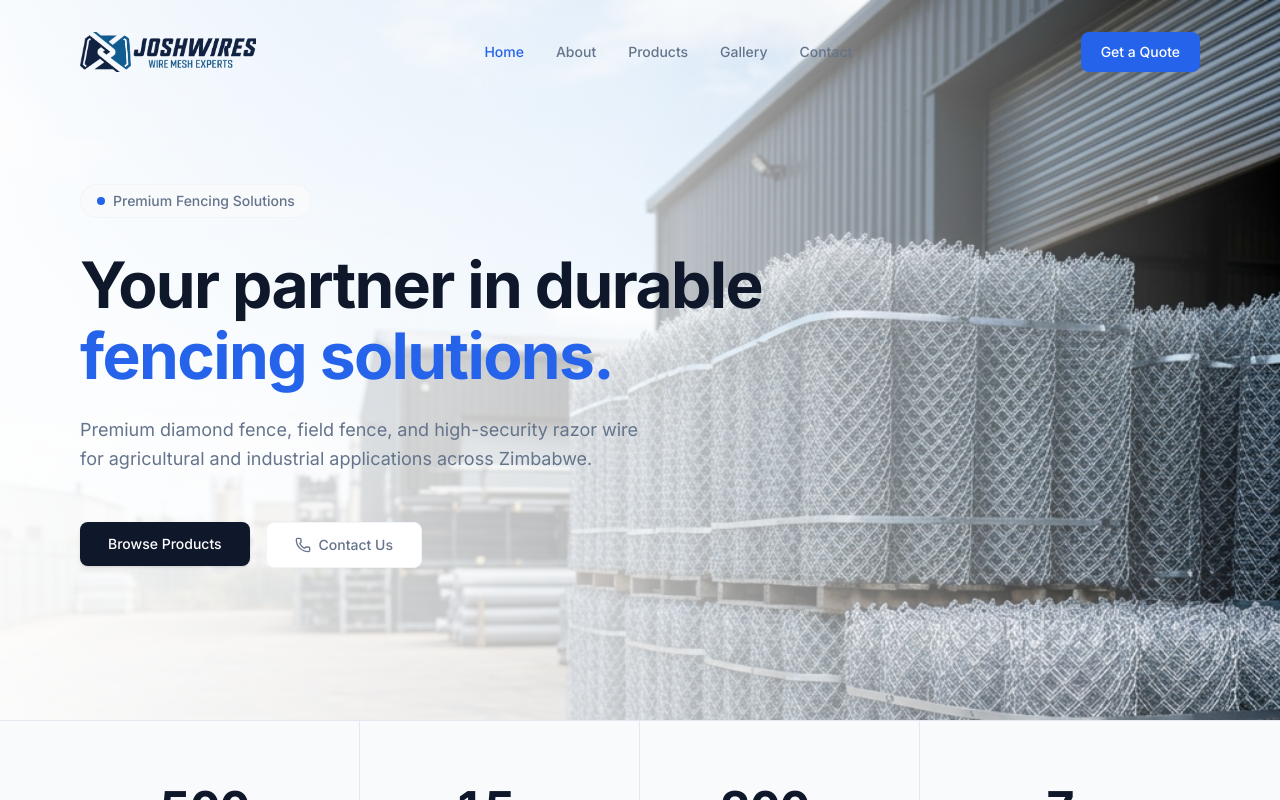
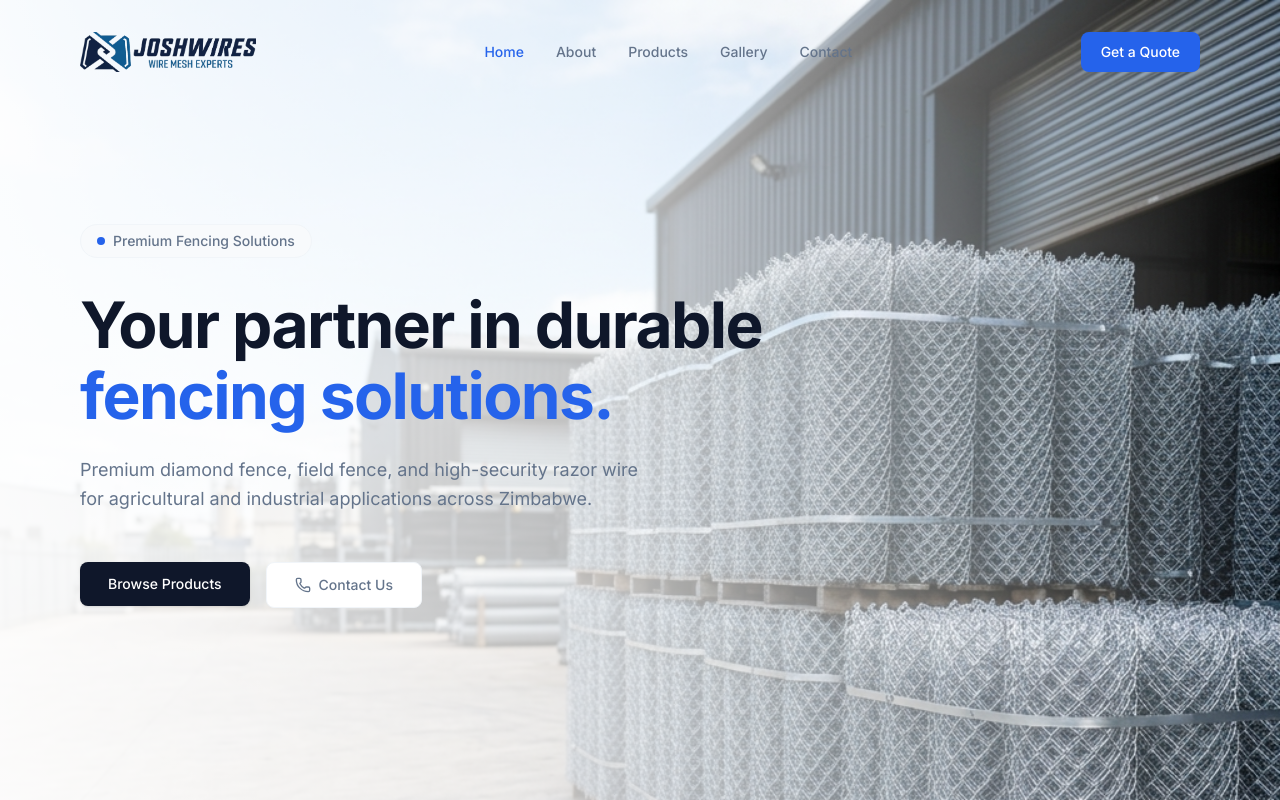
Before and after one commit to tinoe0404/job-wires, a Next.js app: page / in a window 1280 px wide. Shown: the top 800 px of the page. Built offline with nearby package versions, Linux system fonts and the light colour scheme.

Commit message:
style: update hero section height to full screen

```diff
--- a/app/page.tsx
+++ b/app/page.tsx
@@ -11,7 +11,7 @@ export default function HomePage() {
   return (
     <div className="w-full">
       {/* ═══════════════════════ HERO ═══════════════════════ */}
-      <section className="relative min-h-[90vh] flex flex-col items-start justify-center pt-40 pb-32 overflow-hidden">
+      <section className="relative min-h-screen flex flex-col items-start justify-center pt-40 pb-32 overflow-hidden">
         <Image
           src="/images/hero_fence.png"
           alt="Premium galvanized chain link diamond fence rolls"
```
